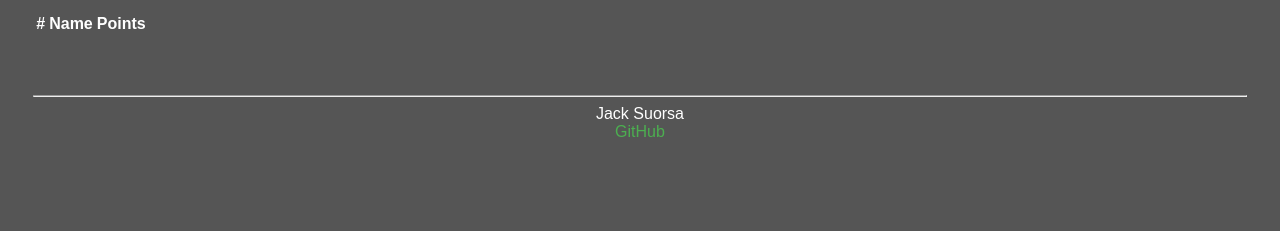
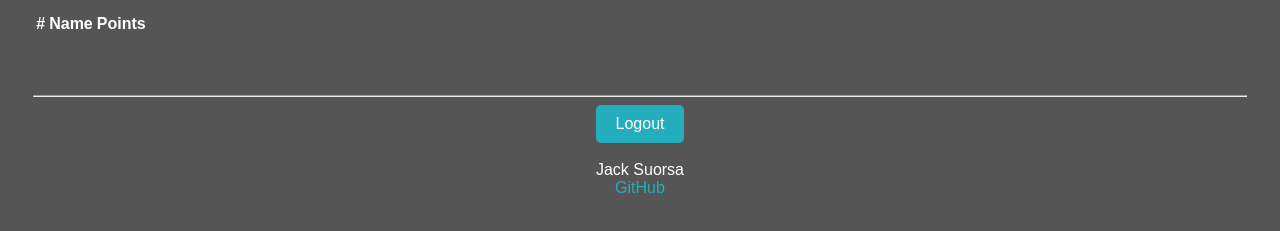
Before and after one commit to milkslurpee/startup, a website: page public/leaderboards.html in a window 1280 px wide. Shown: the part 421-652 px from the top of the page. Drawn offline with Linux system fonts and the light colour scheme; no server answers.

Commit message:
work work work

```diff
--- a/public/leaderboards.css
+++ b/public/leaderboards.css
@@ -101,7 +101,17 @@ footer {
   padding: 2%;
 }
 
+button {
+  background-color: #23aebd;
+  border: none;
+  color: white;
+  padding: 10px 20px;;
+  text-decoration: none;
+  font-size: 16px;
+  border-radius: 5px;
+}
+
 footer a {
-  color: #4CAF50;
+  color: #23aebd;
   text-decoration: none;
 }
--- a/public/leaderboards.html
+++ b/public/leaderboards.html
@@ -3,6 +3,7 @@
   <link rel="stylesheet" href="leaderboards.css" />
   <head>
     <script src="leaderboards.js"></script>
+    <script src="logout.js"></script>
     <meta charset="UTF-8" />
     <meta name="viewport" content="width=device-width, initial-scale=1.0" />
     <title>Leaderboards</title>
@@ -41,6 +42,9 @@
 
     <footer>
       <hr />
+      <button type="button" onclick="logout()">Logout</button>
+      <br />
+      <br />
       <span class="text-reset">Jack Suorsa</span>
       <br />
       <a href="https://github.com/milkslurpee/startup.git">GitHub</a>
--- /dev/null
+++ b/public/logout.js
@@ -0,0 +1,12 @@
+function logout() {
+    $.ajax({
+        url: "/logout",
+        type: "POST",
+        success: function (data) {
+            window.location.href = "/";
+        },
+        error: function (error) {
+            console.log(error);
+        }
+    });
+}
```
Also changed, not shown: public/centerstreet.html (+2 -1 lines), public/index.html (+2 -1 lines), public/provocanyon.html (+1 -0 lines), public/provotemple.html (+1 -0 lines).
